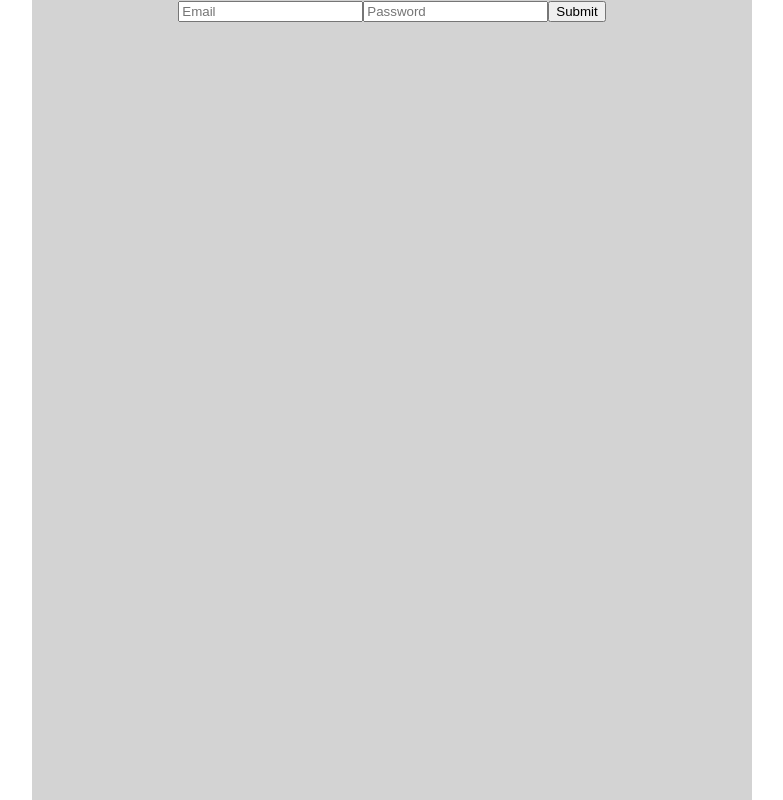
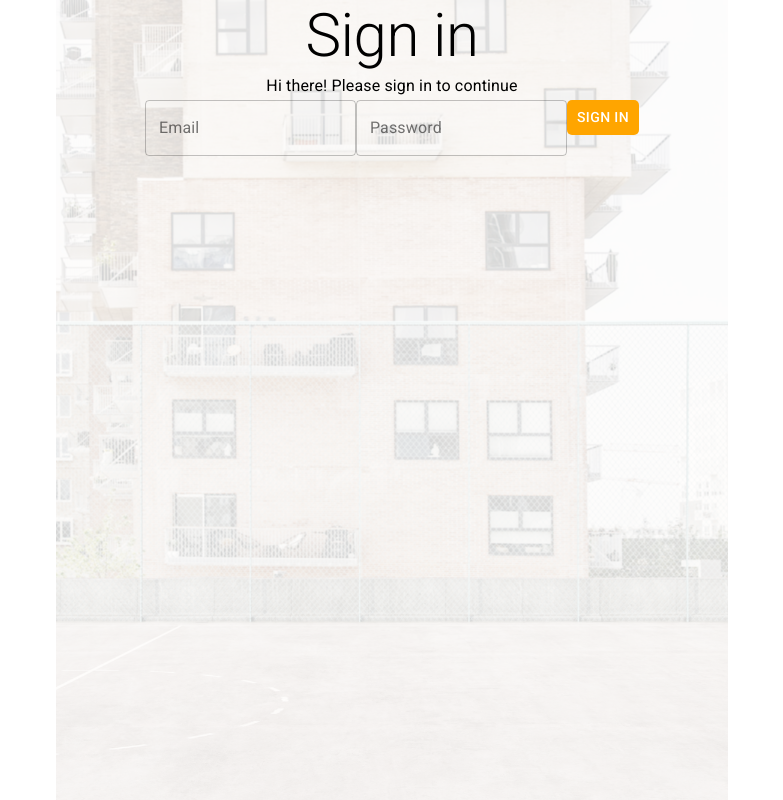
Before and after one commit to ivanid22/nkw-frontend, a React (Create React App) app: page /auth/sign_in in a window 1280 px wide. Shown: the whole page, without its empty margins (248-1031 px from the left). Built offline with nearby package versions, Linux system fonts and the light colour scheme; no server answers.

Commit message:
Add styles for SignIn component

```diff
--- a/src/components/LayoutContainer/LayoutContainer.js
+++ b/src/components/LayoutContainer/LayoutContainer.js
@@ -6,7 +6,6 @@ import { Container } from '@material-ui/core';
 const useStyles = makeStyles({
   root: {
     margin: '0 auto',
-    background: 'lightgray',
     minHeight: '100vh',
   },
 });
--- a/src/containers/SignInView/SignInView.js
+++ b/src/containers/SignInView/SignInView.js
@@ -1,13 +1,26 @@
 import React, { useState } from 'react';
 import PropTypes from 'prop-types';
+import { Typography, TextField, Button } from '@material-ui/core';
+import { makeStyles } from '@material-ui/core/styles';
 import { useHistory } from 'react-router-dom';
 import { connect } from 'react-redux';
 import { startSignIn } from '../../actions/auth';
 import LayoutContainer from '../../components/LayoutContainer/LayoutContainer';
 import styles from './SignInView.module.scss';
 
+const useStyles = makeStyles({
+  button: {
+    padding: '5px 10px',
+    backgroundColor: 'orange',
+    color: 'white',
+    borderRadius: '5px',
+  },
+});
+
 const SignInView = ({ authState, dispatchLogin }) => {
   const history = useHistory();
+  const materialStyles = useStyles();
+
   const [formData, setFormData] = useState({
     email: '',
     password: '',
@@ -26,12 +39,23 @@ const SignInView = ({ authState, dispatchLogin }) => {
 
   return (
     <LayoutContainer>
-      <form className={styles.signInForm} onSubmit={submitLogin}>
-        <div className={styles.pictureContainer} />
-        <input type="email" placeholder="Email" onChange={e => setFormData({ ...formData, email: e.target.value })} />
-        <input type="password" placeholder="Password" onChange={e => setFormData({ ...formData, password: e.target.value })} />
-        <input type="submit" />
-      </form>
+      <div className={styles.bgContainer}>
+        <div className={styles.content}>
+          <form className={styles.signInForm} onSubmit={submitLogin}>
+            <div className={styles.sectionHeading}>
+              <Typography variant="h2">Sign in</Typography>
+              <Typography variant="subtitle1">Hi there! Please sign in to continue</Typography>
+            </div>
+            <div className={styles.formControls}>
+              <TextField type="email" variant="outlined" label="Email" placeholder="your@email.com" onChange={e => setFormData({ ...formData, email: e.target.value })} />
+              <TextField type="password" variant="outlined" label="Password" onChange={e => setFormData({ ...formData, password: e.target.value })} />
+              <Button type="submit" className={materialStyles.button}>
+                <Typography variant="button"> Sign in </Typography>
+              </Button>
+            </div>
+          </form>
+        </div>
+      </div>
     </LayoutContainer>
   );
 };
--- a/src/containers/SignInView/SignInView.module.scss
+++ b/src/containers/SignInView/SignInView.module.scss
@@ -0,0 +1,27 @@
+.bgContainer {
+  background-image: url('../../assets/empty-sports-ground.jpg');
+  background-size: cover;
+  background-position: center;
+  min-height: 100vh;
+  width: 100%;
+}
+
+.content {
+  background: rgba($color: #fff, $alpha: 0.8);
+  width: 100%;
+  height: 100%;
+  min-height: 100vh;
+}
+
+.sectionHeading {
+  display: flex;
+  flex-direction: column;
+  align-items: center;
+}
+
+.button {
+  background-color: sandybrown;
+  color: white;
+  padding: 5px 10px;
+  border-radius: 10px;
+}
```
Also changed, not shown: src/assets/empty-sports-ground.jpg (added).
